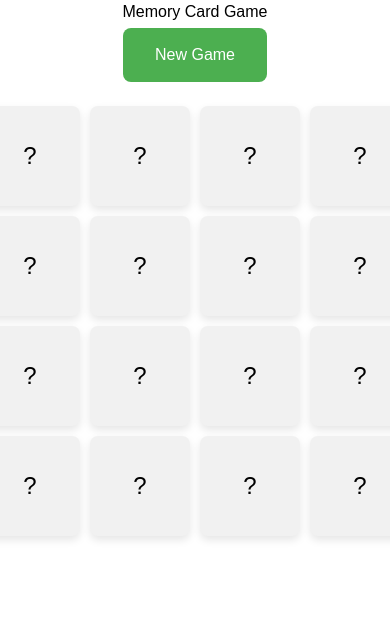
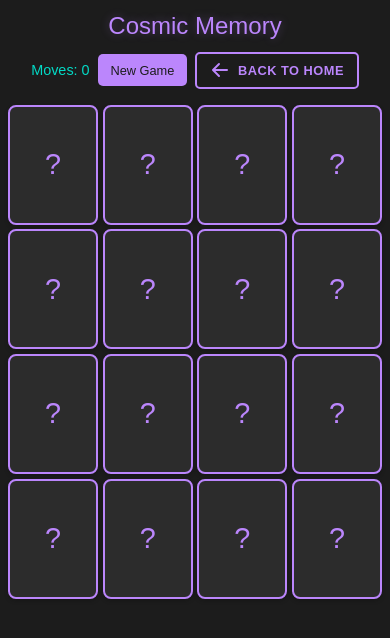
Before and after one commit to AmanYadav007/QuickSideTool, a React (Create React App) app: page /game in a window 390 px wide. Shown: the top 638 px of the page. Built offline with nearby package versions, Linux system fonts and the light colour scheme.

Commit message:
updated the game UI

```diff
--- a/package.json
+++ b/package.json
@@ -22,6 +22,7 @@
     "qrcode.react": "^4.0.1",
     "react": "^18.2.0",
     "react-beautiful-dnd": "^13.1.1",
+    "react-confetti": "^6.1.0",
     "react-dom": "^18.3.1",
     "react-dropzone": "^14.3.5",
     "react-pdf": "^7.7.3",
--- a/src/components/Card.jsx
+++ b/src/components/Card.jsx
@@ -7,8 +7,12 @@ const Card = ({ id, image, flipped, solved, onClick }) => {
       onClick={() => onClick(id)}
     >
       <div className="card-inner">
-        <div className="card-front">?</div>
-        <div className="card-back">{image}</div>
+        <div className="card-front">
+          <div className="card-content">?</div>
+        </div>
+        <div className="card-back">
+          <div className="card-content">{image}</div>
+        </div>
       </div>
     </div>
   );
--- /dev/null
+++ b/src/components/Game.css
@@ -0,0 +1,229 @@
+@import url('https://fonts.googleapis.com/css2?family=Roboto:wght@300;400;700&display=swap');
+
+body {
+  background-color: #1c1c1c;
+  color: #e0e0e0;
+  font-family: 'Roboto', sans-serif;
+  margin: 0;
+  padding: 0;
+  min-height: 100vh;
+}
+
+.game-container {
+  max-width: 100%;
+  margin: 0 auto;
+  padding: 1rem;
+}
+
+.game-header {
+  text-align: center;
+  margin-bottom: 1rem;
+}
+
+.game-title {
+  font-size: 2rem;
+  margin-bottom: 0.5rem;
+  color: #bb86fc;
+  text-shadow: 0 0 10px rgba(187, 134, 252, 0.3);
+}
+
+.game-info {
+  display: flex;
+  justify-content: center;
+  align-items: center;
+  gap: 0.5rem;
+}
+
+.moves {
+  font-size: 1rem;
+  color: #03dac6;
+}
+
+.new-game-btn, .play-again-btn {
+  background-color: #bb86fc;
+  color: #1c1c1c;
+  border: none;
+  padding: 0.5rem 1rem;
+  font-size: 0.9rem;
+  cursor: pointer;
+  transition: all 0.3s ease;
+  border-radius: 5px;
+}
+
+.new-game-btn:hover, .play-again-btn:hover {
+  background-color: #03dac6;
+  transform: translateY(-1px);
+}
+
+.back-home-btn {
+  display: inline-flex;
+  align-items: center;
+  background-color: transparent;
+  color: #bb86fc;
+  border: 2px solid #bb86fc;
+  padding: 0.5rem 1rem;
+  font-size: 0.9rem;
+  cursor: pointer;
+  transition: all 0.3s ease;
+  border-radius: 5px;
+  text-transform: uppercase;
+  letter-spacing: 0.5px;
+  font-weight: bold;
+}
+
+.back-home-btn:hover {
+  background-color: rgba(187, 134, 252, 0.1);
+  box-shadow: 0 0 10px rgba(187, 134, 252, 0.3);
+  transform: translateY(-2px);
+}
+
+.back-home-btn svg {
+  transition: transform 0.3s ease;
+}
+
+.back-home-btn:hover svg {
+  transform: translateX(-3px);
+}
+
+@media (max-width: 400px) {
+  .back-home-btn {
+    font-size: 0.8rem;
+    padding: 0.4rem 0.8rem;
+  }
+}
+
+.card-grid {
+  display: grid;
+  grid-template-columns: repeat(4, 1fr);
+  gap: 0.5rem;
+  max-width: 400px;
+  margin: 0 auto;
+}
+
+.card {
+  aspect-ratio: 3/4;
+  perspective: 1000px;
+  cursor: pointer;
+}
+
+.card-inner {
+  width: 100%;
+  height: 100%;
+  transition: transform 0.6s;
+  transform-style: preserve-3d;
+  position: relative;
+}
+
+.card.flipped .card-inner {
+  transform: rotateY(180deg);
+}
+
+.card-front,
+.card-back {
+  position: absolute;
+  width: 100%;
+  height: 100%;
+  backface-visibility: hidden;
+  display: flex;
+  align-items: center;
+  justify-content: center;
+  font-size: 1.8rem;
+  border-radius: 8px;
+  background-color: #2c2c2c;
+  box-shadow: 0 2px 4px rgba(0, 0, 0, 0.2);
+}
+
+.card-front {
+  background-color: #2c2c2c;
+  border: 2px solid #bb86fc;
+  color: #bb86fc;
+}
+
+.card-back {
+  background-color: #03dac6;
+  color: #1c1c1c;
+  transform: rotateY(180deg);
+}
+
+.card.solved .card-inner {
+  transform: rotateY(180deg);
+}
+
+.card.solved .card-back {
+  background-color: #bb86fc;
+  box-shadow: 0 0 10px rgba(187, 134, 252, 0.5);
+}
+
+.card-content {
+  width: 100%;
+  height: 100%;
+  display: flex;
+  align-items: center;
+  justify-content: center;
+  font-size: 1.8rem;
+}
+
+.win-message {
+  position: fixed;
+  top: 50%;
+  left: 50%;
+  transform: translate(-50%, -50%);
+  background-color: rgba(28, 28, 28, 0.95);
+  padding: 1.5rem;
+  border-radius: 10px;
+  text-align: center;
+  box-shadow: 0 0 20px rgba(187, 134, 252, 0.5);
+  animation: popIn 0.5s ease-out;
+  z-index: 1000;
+}
+
+.win-message h2 {
+  color: #bb86fc;
+  font-size: 1.5rem;
+  margin-bottom: 0.5rem;
+}
+
+.win-message p {
+  color: #03dac6;
+  font-size: 1rem;
+  margin-bottom: 1rem;
+}
+
+@keyframes popIn {
+  0% {
+    transform: translate(-50%, -50%) scale(0.8);
+    opacity: 0;
+  }
+  100% {
+    transform: translate(-50%, -50%) scale(1);
+    opacity: 1;
+  }
+}
+
+@media (max-width: 400px) {
+  .game-container {
+    padding: 0.5rem;
+  }
+
+  .game-title {
+    font-size: 1.5rem;
+  }
+
+  .moves {
+    font-size: 0.9rem;
+  }
+
+  .new-game-btn, .play-again-btn {
+    font-size: 0.8rem;
+    padding: 0.4rem 0.8rem;
+  }
+
+  .card-grid {
+    gap: 0.3rem;
+  }
+
+  .card-front,
+  .card-back {
+    font-size: 1.5rem;
+  }
+}
--- a/src/components/Game.jsx
+++ b/src/components/Game.jsx
@@ -1,8 +1,10 @@
 import React, { useState, useEffect } from 'react';
+import Confetti from 'react-confetti';
 import Card from './Card';
+import './Game.css';
 
 const cardImages = [
-  '🐶', '🐱', '🐭', '🐹', '🐰', '🦊', '🐻', '🐼'
+  '🌟', '🌙', '🌎', '🌈', '🌞', '🌺', '🍄', '🦋'
 ];
 
 const Game = () => {
@@ -10,6 +12,24 @@ const Game = () => {
   const [flipped, setFlipped] = useState([]);
   const [solved, setSolved] = useState([]);
   const [disabled, setDisabled] = useState(false);
+  const [moves, setMoves] = useState(0);
+  const [gameWon, setGameWon] = useState(false);
+  const [windowSize, setWindowSize] = useState({
+    width: window.innerWidth,
+    height: window.innerHeight,
+  });
+
+  useEffect(() => {
+    const handleResize = () => {
+      setWindowSize({
+        width: window.innerWidth,
+        height: window.innerHeight,
+      });
+    };
+
+    window.addEventListener('resize', handleResize);
+    return () => window.removeEventListener('resize', handleResize);
+  }, []);
 
   useEffect(() => {
     initializeGame();
@@ -23,20 +43,27 @@ const Game = () => {
     setFlipped([]);
     setSolved([]);
     setDisabled(false);
+    setMoves(0);
+    setGameWon(false);
   };
 
   const handleClick = (id) => {
     if (disabled) return;
     if (flipped.length === 0) {
       setFlipped([id]);
+      setMoves(moves + 1);
     } else if (flipped.length === 1) {
       setDisabled(true);
       if (flipped[0] !== id) {
         setFlipped([flipped[0], id]);
+        setMoves(moves + 1);
         if (cards[flipped[0]].image === cards[id].image) {
           setSolved([...solved, flipped[0], id]);
           setFlipped([]);
           setDisabled(false);
+          if (solved.length + 2 === cards.length) {
+            setGameWon(true);
+          }
         } else {
           setTimeout(() => {
             setFlipped([]);
@@ -51,11 +78,35 @@ const Game = () => {
   };
 
   return (
-    <div className="game">
-      <h1>Memory Card Game</h1>
-      <button onClick={initializeGame} className="button">
-        New Game
-      </button>
+    <div className="game-container">
+      {gameWon && (
+        <Confetti
+          width={windowSize.width}
+          height={windowSize.height}
+          recycle={false}
+          numberOfPieces={500}
+          gravity={0.2}
+        />
+      )}
+
+      <div className="game-header">
+        <h1 className="game-title">Cosmic Memory</h1>
+        <div className="game-info">
+          <span className="moves">Moves: {moves}</span>
+          <button onClick={initializeGame} className="new-game-btn">
+            New Game
+          </button>
+          <button
+            className="back-home-btn"
+            onClick={() => window.history.back()}
+          >
+            <svg xmlns="http://www.w3.org/2000/svg" className="h-5 w-5 mr-2" viewBox="0 0 20 20" fill="currentColor">
+              <path fillRule="evenodd" d="M9.707 16.707a1 1 0 01-1.414 0l-6-6a1 1 0 010-1.414l6-6a1 1 0 011.414 1.414L5.414 9H17a1 1 0 110 2H5.414l4.293 4.293a1 1 0 010 1.414z" clipRule="evenodd" />
+            </svg>
+            Back to Home
+          </button>
+        </div>
+      </div>
       <div className="card-grid">
         {cards.map((card) => (
           <Card
@@ -68,6 +119,15 @@ const Game = () => {
           />
         ))}
       </div>
+      {gameWon && (
+        <div className="win-message">
+          <h2>🎉 Congratulations! 🎉</h2>
+          <p>You've completed the game in {moves} moves</p>
+          <button onClick={initializeGame} className="play-again-btn">
+            Play Again
+          </button>
+        </div>
+      )}
     </div>
   );
 };
--- a/src/components/QrCodeGenerator.jsx
+++ b/src/components/QrCodeGenerator.jsx
@@ -159,9 +159,9 @@ const QRCodeGenerator = () => {
                   onChange={(e) => setDownloadFormat(e.target.value)}
                   className="px-4 py-2 bg-white bg-opacity-20 border border-white border-opacity-30 rounded-xl text-white focus:outline-none backdrop-blur-sm"
                 >
-                  <option value="png">PNG</option>
-                  <option value="jpg">JPG</option>
-                  <option value="svg">SVG</option>
+                  <option value="png" className='bg-black'>PNG</option>
+                  <option value="jpg" className='bg-black'>JPG</option>
+                  <option value="svg" className='bg-black'>SVG</option>
                 </select>
                 <button
                   onClick={downloadQRCode}
--- a/src/index.css
+++ b/src/index.css
@@ -2,6 +2,7 @@
 @tailwind components;
 @tailwind utilities;
 @import url('https://fonts.googleapis.com/css2?family=Poppins:ital,wght@0,100;0,200;0,300;0,400;0,500;0,600;0,700;0,800;0,900;1,100;1,200;1,300;1,400;1,500;1,600;1,700;1,800;1,900&display=swap');
+
 
 /* Firefox */
 * {
@@ -117,101 +118,3 @@
 .m-4 {
   margin: .5rem;
 }
-
-
-
-
-.App {
-  text-align: center;
-  padding: 20px;
-  font-family: Arial, sans-serif;
-}
-
-.home {
-  display: flex;
-  flex-direction: column;
-  align-items: center;
-  justify-content: center;
-  height: 100vh;
-}
-
-.button {
-  background-color: #4CAF50;
-  border: none;
-  color: white;
-  padding: 15px 32px;
-  text-align: center;
-  text-decoration: none;
-  display: inline-block;
-  font-size: 16px;
-  margin: 4px 2px;
-  cursor: pointer;
-  border-radius: 8px;
-  transition: background-color 0.3s;
-}
-
-.button:hover {
-  background-color: #45a049;
-}
-
-.game {
-  display: flex;
-  flex-direction: column;
-  align-items: center;
-}
-
-.card-grid {
-  display: grid;
-  grid-template-columns: repeat(4, 1fr);
-  gap: 10px;
-  margin-top: 20px;
-}
-
-.card {
-  width: 100px;
-  height: 100px;
-  perspective: 1000px;
-  cursor: pointer;
-}
-
-.card-inner {
-  width: 100%;
-  height: 100%;
-  transition: transform 0.6s;
-  transform-style: preserve-3d;
-}
-
-.card.flipped .card-inner {
-  transform: rotateY(180deg);
-}
-
-.card-front,
-.card-back {
-  position: absolute;
-  width: 100%;
-  height: 100%;
-  backface-visibility: hidden;
-  display: flex;
-  align-items: center;
-  justify-content: center;
-  font-size: 24px;
-  border-radius: 8px;
-  box-shadow: 0 4px 8px rgba(0,0,0,0.1);
-}
-
-.card-front {
-  background-color: #f1f1f1;
-}
-
-.card-back {
-  background-color: #4CAF50;
-  transform: rotateY(180deg);
-}
-
-.card.solved .card-inner {
-  transform: rotateY(180deg);
-}
-
-.card.solved .card-back {
-  background-color: #45a049;
-}
```
Also changed, not shown: 1 other file (tests, documents, lock files or other folders).
